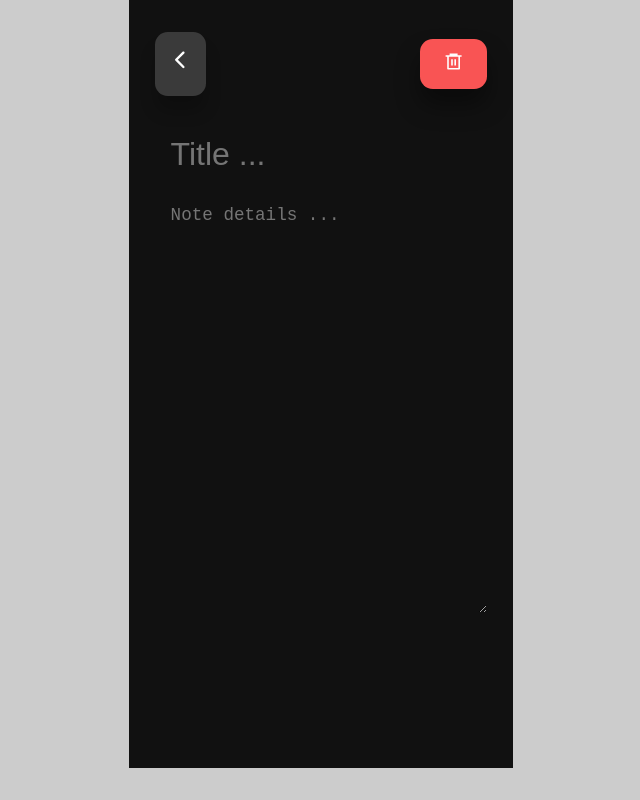
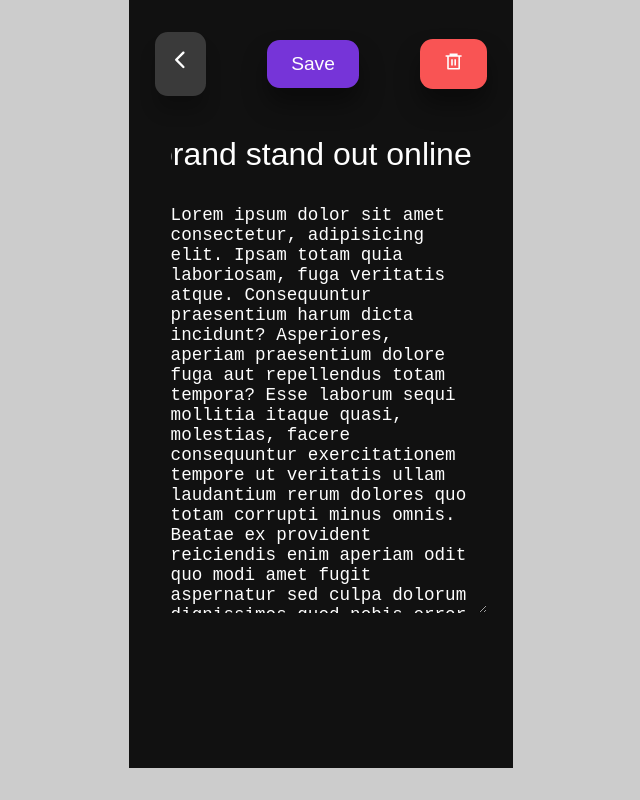
Before and after one commit to HM-Huong/HMH-Notes, a React (Vite) app: page /edit-note/1 in a window 1280 px wide. Shown: the whole page, without its empty margins (319-959 px from the left). Built offline with nearby package versions, Linux system fonts and the light colour scheme.

Commit message:
add edit note functionality

```diff
--- a/package.json
+++ b/package.json
@@ -4,7 +4,7 @@
   "version": "0.0.0",
   "type": "module",
   "scripts": {
-    "dev": "vite",
+    "dev": "vite --host",
     "build": "vite build",
     "lint": "eslint . --ext js,jsx --report-unused-disable-directives --max-warnings 0",
     "preview": "vite preview"
--- a/src/App.jsx
+++ b/src/App.jsx
@@ -36,7 +36,10 @@ function App() {
 						element={<CreateNote setNotes={setNotes} />}
 					></Route>
 
-					<Route path='/edit-note/:id' element={<EditNote />}></Route>
+					<Route
+						path='/edit-note/:id'
+						element={<EditNote notes={notes} setNotes={setNotes} />}
+					></Route>
 				</Routes>
 			</BrowserRouter>
 		</main>
--- a/src/pages/EditNote.jsx
+++ b/src/pages/EditNote.jsx
@@ -1,22 +1,79 @@
 import { IoIosArrowBack } from 'react-icons/io';
 import { RiDeleteBin6Line } from 'react-icons/ri';
-import { Link } from 'react-router-dom';
+import { Link, useNavigate, useParams } from 'react-router-dom';
+import PropTypes from 'prop-types';
+import { useState } from 'react';
 
-export default function EditNote() {
+import useCreateDate from '../hooks/useCreateDate';
+
+export default function EditNote({ notes, setNotes }) {
+	const { id } = useParams(); // this is a string
+	// do not use strict equality if you use dummy_notes because the id of dummy note is a number
+	const note = notes.find((item) => item.id == id);
+	const [title, setTitle] = useState(note.title);
+	const [details, setDetails] = useState(note.details);
+	const date = useCreateDate();
+	const navigate = useNavigate();
+
+	function handleSubmit(e) {
+		e.preventDefault();
+		if (title && details) {
+			const newNote = {
+				...note,
+				title,
+				details,
+				date,
+			};
+			setNotes(
+				notes.map((item) => {
+					if (item.id == id) {
+						item = newNote;
+					}
+					return item;
+				})
+			);
+			navigate('/');
+		}
+	}
+
+	function handleRemove() {
+		setNotes(notes.filter((item) => item.id != id));
+		navigate('/');
+	}
+
 	return (
 		<section>
 			<header className='create-note__header'>
 				<Link to='/' className='btn'>
 					<IoIosArrowBack />
 				</Link>
-				<button className='btn lg danger'>
+				<button className='btn lg primary' onClick={handleSubmit}>
+					Save
+				</button>
+				<button className='btn lg danger' onClick={handleRemove}>
 					<RiDeleteBin6Line />
 				</button>
 			</header>
-			<form className='create-note__form'>
-				<input type='text' autoFocus placeholder='Title ...' />
-				<textarea rows='20' placeholder='Note details ...'></textarea>
+			<form className='create-note__form' onSubmit={handleSubmit}>
+				<input
+					type='text'
+					autoFocus
+					placeholder='Title ...'
+					onChange={(e) => setTitle(e.target.value)}
+					value={title}
+				/>
+				<textarea
+					rows='20'
+					placeholder='Note details ...'
+					onChange={(e) => setDetails(e.target.value)}
+					value={details}
+				></textarea>
 			</form>
 		</section>
 	);
 }
+
+EditNote.propTypes = {
+	notes: PropTypes.array.isRequired,
+	setNotes: PropTypes.func.isRequired,
+};
```
